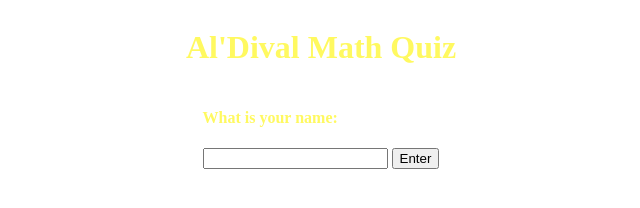
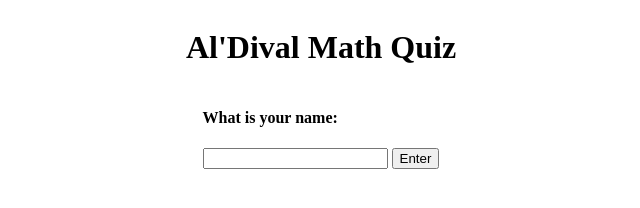
Before and after one commit to StarofV/IST-Maths-Website, a website: page index.html in a window 1280 px wide. Shown: the whole page, without its empty margins (319-959 px from the left). Drawn offline with Linux system fonts and the light colour scheme.

Commit message:
fully tested. Updated index.css

```diff
--- a/styles/index.css
+++ b/styles/index.css
@@ -7,5 +7,5 @@ body{ /* background flexibility = good website */
     flex-direction: column;
     overflow: hidden;
     height: 100vh;
-    color: #fff960;
+    color: black;
 }
```
